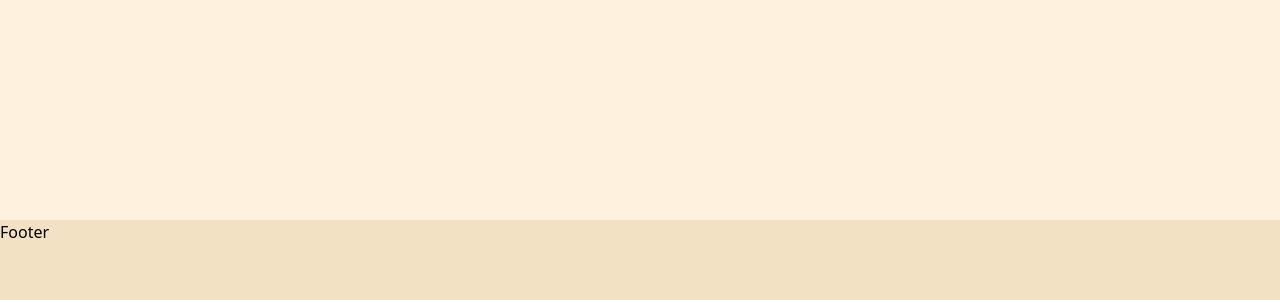
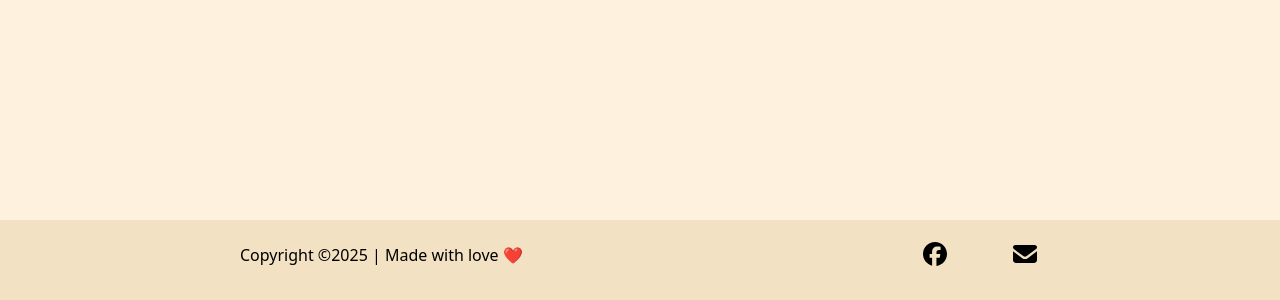
Before and after one commit to DevThetChel/mogok-traditional-recipes, a React (Vite) app: page /favorites in a window 1280 px wide. Shown: the part 980-1280 px from the top of the page. Built offline with nearby package versions, Linux system fonts and the light colour scheme; no server answers; the database is empty.

Commit message:
modified home page

```diff
--- a/index.html
+++ b/index.html
@@ -8,7 +8,7 @@
       href="/src/assets/images/home/Logo.jpg"
     />
     <meta name="viewport" content="width=device-width, initial-scale=1.0" />
-    <title>Little Kitchen</title>
+    <title>Thandar Aung's Little Kitchen</title>
   </head>
   <body>
     <div id="root"></div>
--- a/src/components/Footer.jsx
+++ b/src/components/Footer.jsx
@@ -1,5 +1,23 @@
 import React from "react";
+import { FontAwesomeIcon } from "@fortawesome/react-fontawesome";
+import { faFacebook } from "@fortawesome/free-brands-svg-icons";
+import { faEnvelope } from "@fortawesome/free-solid-svg-icons";
 
 export const Footer = () => {
-  return <footer className="h-[80px]">Footer</footer>;
+  return (
+    <footer className="h-[70px] flex justify-between items-center px-10 sm:px-13 md:px-20 lg:px-30 xl:px-60">
+      <span>Copyright ©2025 | Made with love ❤️</span>
+      <div className="flex gap-5 md:gap-10 lg:gap-15">
+        <a
+          href="https://www.facebook.com/ngelittlekitchen?mibextid=ZbWKwL"
+          target="_blank"
+        >
+          <FontAwesomeIcon icon={faFacebook} className="text-xl lg:text-2xl" />
+        </a>
+        <a href="">
+          <FontAwesomeIcon icon={faEnvelope} className="text-xl lg:text-2xl" />
+        </a>
+      </div>
+    </footer>
+  );
 };
--- a/src/components/Header.jsx
+++ b/src/components/Header.jsx
@@ -89,7 +89,7 @@ export const Header = () => {
       </ul>
       <section
         onClick={handleMenu}
-        className="block md:hidden fixed bottom-7 right-7 z-5 bg-[var(--TITLE-COLOR)]  p-2.5 hover:p-3 duration-200 rounded-full"
+        className="block md:hidden fixed bottom-15 right-7 z-5 bg-[var(--TITLE-COLOR)]  p-2.5 hover:p-3 duration-200 rounded-full"
       >
         {isOpen ? (
           <FontAwesomeIcon
--- a/src/locale/en/translation.json
+++ b/src/locale/en/translation.json
@@ -9,7 +9,8 @@
   "home": {
     "introTitle": "Mogoke Traditional Recipes",
     "desc": {
-      "explore": "Explore Recipes"
+      "explore": "Explore Recipes",
+      "introText": "Are you longing for the comfort of home-cooked Mogoke dishes, a taste of a place far away? Or maybe you're just a food lover, drawn to the unique flavors of Mogoke and curious to try your hand at them. This website is a little kitchen for everyone, a single spot to find all the recipes for Mogoke's local cuisine. If there's a special dish you're searching for, don't hesitate to ask. I hope these recipes bring you a taste of home and a little bit of peace."
     },
     "popular": {
       "subtitle": "Popular Recipes",
--- a/src/locale/mm/translation.json
+++ b/src/locale/mm/translation.json
@@ -9,7 +9,8 @@
   "home": {
     "introTitle": "မိုးကုတ်ရိုးရာဟင်းချက်နည်းများ",
     "desc": {
-      "explore": "ဟင်းချက်နည်းများကြည့်ရန်"
+      "explore": "ဟင်းချက်နည်းများကြည့်ရန်",
+      "introText": "အိမ်နဲ့ဝေးနေလို့ မိုးကုတ်စာတွေ ရှာမရဖြစ်နေလား၊ ဒါမှမဟုတ် မိုးကုတ်သူ/မိုးကုတ်သား မဟုတ်ပေမယ့် မိုးကုတ်အစားအစာတွေ ကြိုက်လို့ ကိုယ်တိုင် ချက်စားကြည့်ချင်တာလား၊ ဘယ်လိုပဲဖြစ်ဖြစ် မိုးကုတ်ဒေသအစားအစာချက်နည်းတွေကို တနေရာတည်းမှာ ကြည့်လို့ရအောင် ဒီ website လေး ဖန်တီးထားပေးတာဖြစ်ပါတယ်။ ကိုယ်သိချင်တဲ့၊ ဖြည့်စေချင်တဲ့ချက်နည်းလေးတွေ ရှိရင်လည်း တောင်းဆိုဖို့ ဖိတ်ခေါ်ပါတယ်။ အားလုံးပဲ အလွမ်းပြေ၊ အမောပြေနိုင်ကြပါစေရှင်။"
     },
     "popular": {
       "subtitle": "နာမည်ကြီးဟင်းလျာများ",
--- a/src/pages/CookLater.jsx
+++ b/src/pages/CookLater.jsx
@@ -164,7 +164,7 @@ export const CookLater = () => {
       ) : (
         <p className="mt-40 text-center text-xl">{t("cookLater.notFound")}</p>
       )}
-      <div className="flex justify-center">
+      <div className="flex justify-center pb-50">
         <button
           onClick={() => navigate("/recipes")}
           className="mt-20 inline px-5 py-3 bg-[var(--BUTTON-BROWN)] rounded-xl text-[var(--LIGHT-CREAM)] hover:text-white"
--- a/src/pages/Favorites.jsx
+++ b/src/pages/Favorites.jsx
@@ -37,7 +37,7 @@ export const Favorites = () => {
           </div>
         )}
       </section>
-      <div className="flex justify-center">
+      <div className="flex justify-center pb-50">
         <button
           onClick={() => navigate("/recipes")}
           className="mt-20 inline px-5 py-3 bg-[var(--BUTTON-BROWN)] rounded-xl text-[var(--LIGHT-CREAM)] hover:text-white"
--- a/src/pages/Home.jsx
+++ b/src/pages/Home.jsx
@@ -25,25 +25,19 @@ export default function Home() {
         <h2 className="text-[var(--TITLE-COLOR)] text-[1.2rem] sm:text-2xl md:ml-5 mb-5 sm:mb-6 md:mb-0  whitespace-nowrap">
           {t("home.introTitle")}
         </h2>
-        <div className="description gap-10 flex flex-col md:flex-row py-5 md:pl-5 ">
+
+        <div className="description gap-10 flex flex-col md:flex-row py-5 md:pl-5 md:items-start">
           <p
-            className="sm:mt-[6] md:mt-10 lg:mt-15 mb-7 w-[100%] order-2 md:order-1 md:w-[50%]
-          text-[1.1rem] md:text-[1.2rem]"
+            className="sm:mt-6 lg:mt-9 mb-7 w-[100%] order-2 md:order-1 md:w-[50%] xl:w-[45%]
+    text-[1rem] leading-7"
           >
-            Lorem ipsum dolor sit amet consectetur adipisicing elit. Tempore
-            asperiores sunt adipisci quasi ut quod Lorem ipsum dolor sit amet
-            consectetur adipisicing elit. Ratione incidunt sit impedit rerum
-            deleniti praesentium.
+            {t("home.desc.introText")}
           </p>
-
-          <figure
-            className="
-          order-1 md:order-2 flex justify-center "
-          >
+          <figure className="order-1 md:order-2 flex justify-center">
             <img
               src={Logo}
-              alt=""
-              className="w-[250px] sm:w-[300px]   h-full object-contain rounded-full "
+              alt="Thandar Aung's Little Kitchen Logo"
+              className="w-[250px] sm:w-[300px] object-contain rounded-full"
             />
           </figure>
         </div>
```
